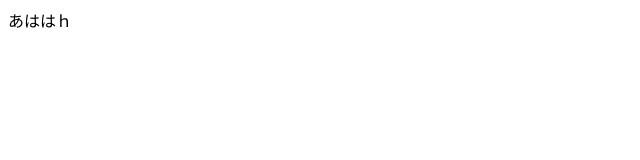
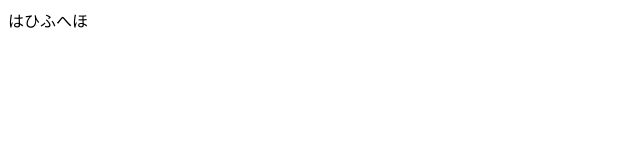
Before and after one commit to kromatch/learning_javascript, a plain HTML site: page javascript/index.html in a window 1280 px wide. Shown: the full height of the page, 0-640 px from the left. Drawn offline with Linux system fonts and the light colour scheme.

Commit message:
change index.html

```diff
--- a/javascript/index.html
+++ b/javascript/index.html
@@ -7,7 +7,7 @@
   <title>Document</title>
 </head>
 <body>
-  あははｈ
+  はひふへほ
 </body>
 
 <script src="scorp.js"></script>
```
